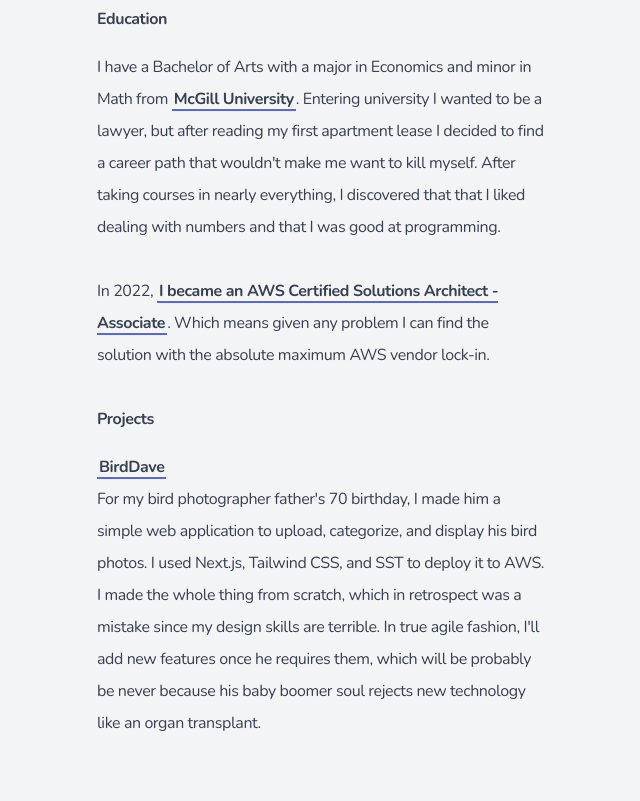
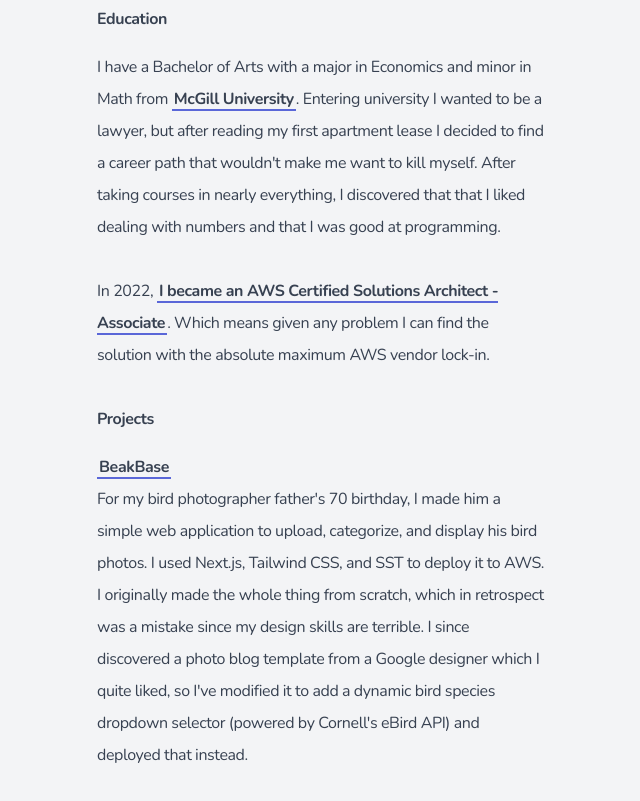
Before and after one commit to condad/condad.github.io, a plain HTML site: page index.html in a window 1280 px wide. Shown: the part 1817-2618 px from the top of the page, without its empty margins (543-1183 px from the left). Drawn offline with nearby package versions, Linux system fonts and the light colour scheme.

Commit message:
Update bird project link and description

```diff
--- a/index.html
+++ b/index.html
@@ -119,17 +119,17 @@
 
           <h1 id="projects" class="font-bold my-4">Projects</h1>
           <h2>
-            <a href="https://birddave.com/">BirdDave</a>
+            <a href="https://beakbase.com/">BeakBase</a>
           </h2>
           <p class="mb-8">
             For my bird photographer father's 70 birthday, I made him a simple
             web application to upload, categorize, and display his bird photos.
-            I used Next.js, Tailwind CSS, and SST to deploy it to AWS. I made
-            the whole thing from scratch, which in retrospect was a mistake
-            since my design skills are terrible. In true agile fashion, I'll add
-            new features once he requires them, which will be probably be never
-            because his baby boomer soul rejects new technology like an organ
-            transplant.
+            I used Next.js, Tailwind CSS, and SST to deploy it to AWS. I originally
+            made the whole thing from scratch, which in retrospect was a mistake
+            since my design skills are terrible. I since discovered a photo blog template
+            from a Google designer which I quite liked, so I've modified it to add a dynamic
+            bird species dropdown selector (powered by Cornell's eBird API) and deployed that
+            instead.
           </p>
         </div>
       </div>
```
